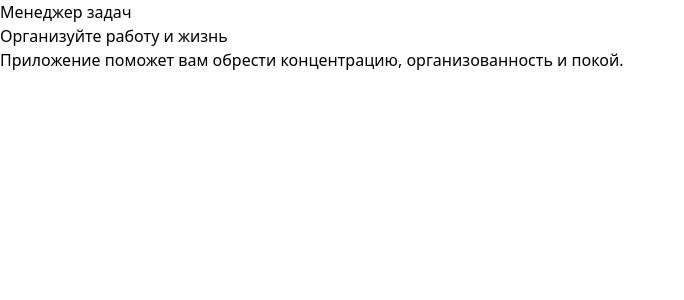
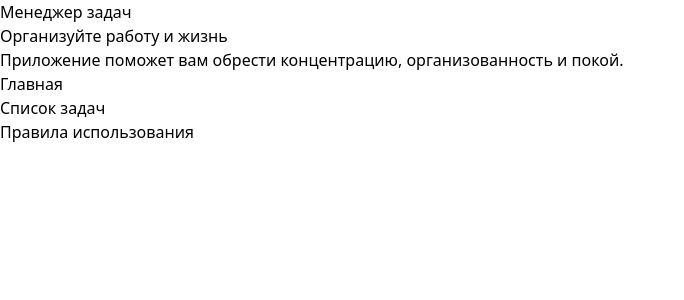
Before and after one commit to mackenneth/task-manager, a Nuxt app: page / in a window 1280 px wide. Shown: the top 300 px of the page, without its empty margins (0-684 px from the left). Built offline with nearby package versions, Linux system fonts and the light colour scheme.

Commit message:
feat add navigation

```diff
--- a/components/MainPage.vue
+++ b/components/MainPage.vue
@@ -1,5 +1,5 @@
 <template>
-  <section class="h-screen flex justify-center items-center">
+  <section class="h-[90vh] flex justify-center items-center">
     <div class="text-center">
       <h1 class="text-4xl font-semi-bold mb-2">
         Менеджер задач
--- /dev/null
+++ b/components/TheNavigationMenu.vue
@@ -0,0 +1,68 @@
+<template>
+  <nav class="navigation">
+    <ul class="flex justify-around gap-1 max-w-lg m-auto">
+      <li
+        v-for="(navigationItem, index) in navigationMenuItems"
+        :key="index"
+        class="navigation__item"
+      >
+        <nuxt-link
+          :prefetch="navigationItem.prefetch"
+          :to="navigationItem.route"
+          class="text-gray-500"
+        >
+          {{ navigationItem.text }}
+        </nuxt-link>
+      </li>
+    </ul>
+  </nav>
+</template>
+
+<script lang="ts">
+
+type TNavigationMenuItem = {
+  route: string
+  text: string
+  prefetch: boolean
+}
+
+export default {
+  name: 'TheNavigationMenu',
+  components: {},
+  props: {},
+  setup () {
+    const navigationMenuItems: Array<TNavigationMenuItem> = [
+      {
+        route: '/',
+        text: 'Главная',
+        prefetch: false
+      },
+      {
+        route: '/task-list',
+        text: 'Список задач',
+        prefetch: false
+      },
+      {
+        route: '/terms-of-use',
+        text: 'Правила использования',
+        prefetch: false
+      }
+    ]
+
+    return {
+      navigationMenuItems
+    }
+  }
+}
+</script>
+
+<style>
+.nuxt-link-exact-active {
+  color: black;
+  cursor: default;
+}
+
+.navigation__item :not(.nuxt-link-exact-active):hover {
+  color: blue;
+}
+</style>
--- /dev/null
+++ b/layouts/default.vue
@@ -0,0 +1,16 @@
+<template>
+  <div class="container m-auto">
+    <main>
+      <nuxt />
+    </main>
+    <footer>
+      <TheNavigationMenu />
+    </footer>
+  </div>
+</template>
+
+<script lang="ts">
+export default {
+  name: 'default'
+}
+</script>
```
